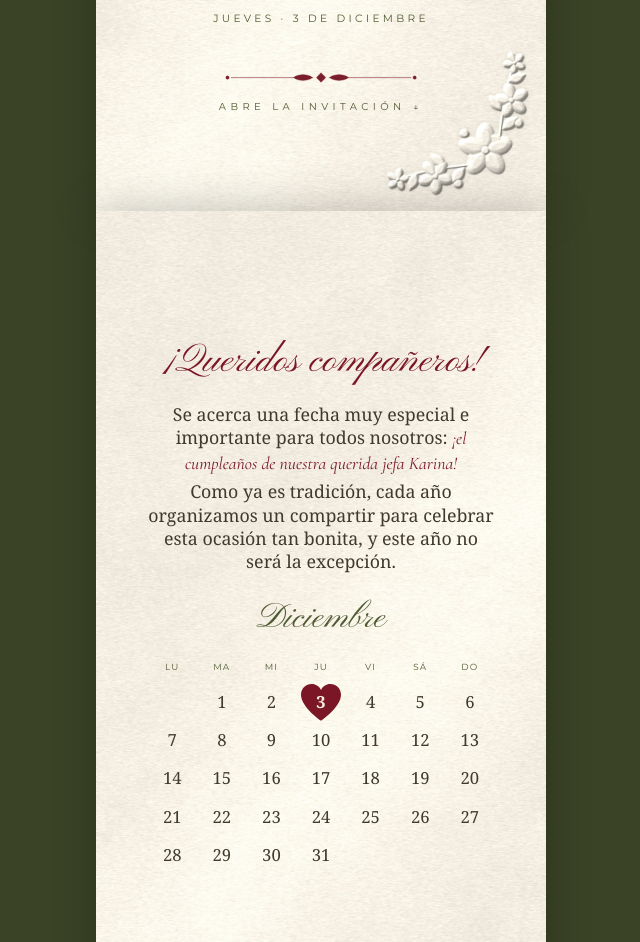
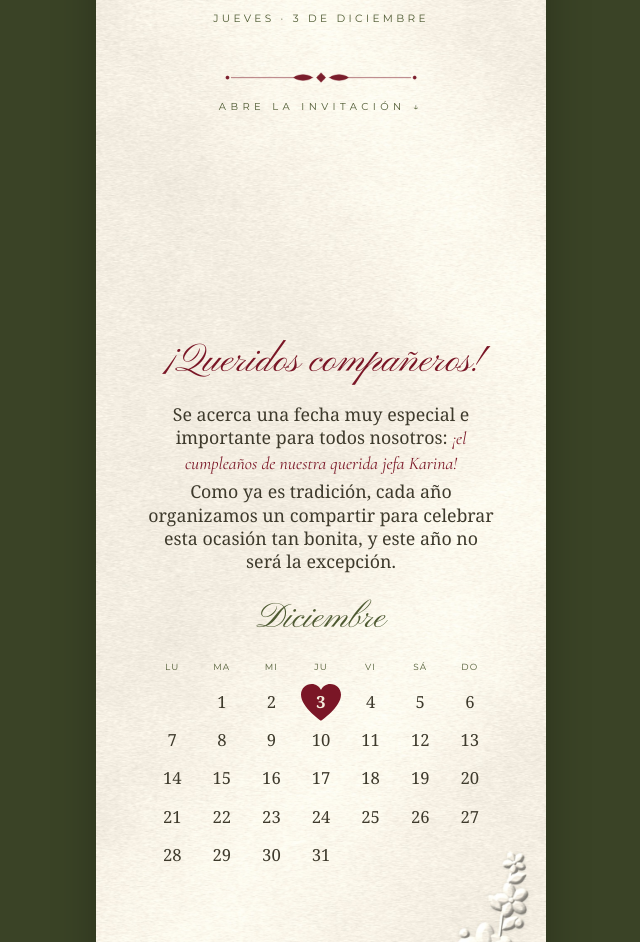
Before and after one commit to 14022025/nuevo-proyecto, a plain HTML site: page index.html in a window 1280 px wide. Shown: the part 589-1531 px from the top of the page, without its empty margins (319-959 px from the left). Drawn offline with Linux system fonts and the light colour scheme; a web font is replaced by a local one.

Commit message:
Un solo fondo continuo para la portada y el saludo
Co-Authored-By: Claude Opus 5.5 <noreply@anthropic.com>

```diff
--- a/index.html
+++ b/index.html
@@ -40,6 +40,17 @@
   a.boton:active { transform: scale(.97); }
   a.abre { cursor: pointer; text-decoration: none; z-index: 2; }
   .heart { display: block; }
+  /* Portada + saludo comparten una sola hoja de papel continua */
+  .duo { position: relative; display: flex; flex-direction: column; background: #f3efe6; box-shadow: 0 0 40px rgba(0,0,0,.25); }
+  .duo .slide { box-shadow: none; }
+  .hoja { position: absolute; left: 0; right: 0; overflow: hidden; }
+  .hoja img { position: absolute; left: 0; width: 100%; display: block; }
+  .hoja.a { top: 0; height: 37.6%; }
+  .hoja.a img { top: 0; height: calc(100% * 50 / 37.6); }
+  .hoja.b { top: 37.5%; height: 25.1%; transform: scaleY(-1); }
+  .hoja.b img { top: calc(-100% * 12.5 / 25.1); height: calc(100% * 50 / 25.1); }
+  .hoja.c { top: 62.5%; height: 37.5%; }
+  .hoja.c img { top: -33.3333%; height: 133.3333%; }
 </style>
 </head>
 <body>
@@ -55,7 +66,15 @@ const cq = (pt) => (pt / PT * 100) + "cqw";
 const MENSAJE = "¡Hola! Confirmo mi asistencia al almuerzo de cumpleaños de Karina el jueves 3 de diciembre a la 1:00 p. m. 🎉";
 
 const root = document.getElementById("inv");
-function slide(id) { const s = document.createElement("section"); s.className = "slide"; s.id = id; root.appendChild(s); return s; }
+function slide(id, parent) { const s = document.createElement("section"); s.className = "slide"; s.id = id; (parent || root).appendChild(s); return s; }
+// Una sola hoja para las páginas 1 y 2: el papel de la portada sigue sin corte hasta el final del saludo.
+// Filas de la imagen (1920 de alto): 0→1440 normal, 1440→480 en espejo, 480→1920 normal = 2 páginas exactas.
+const duo = document.createElement("div"); duo.className = "duo"; root.appendChild(duo);
+["a", "b", "c"].forEach(k => {
+  const h = document.createElement("div"); h.className = "hoja " + k;
+  const i = document.createElement("img"); i.src = A + "emboss_corners_cream.jpg"; i.alt = "";
+  h.appendChild(i); duo.appendChild(h);
+});
 function box(s, el, x, y, w, h) {
   el.style.left = (x / W * 100) + "%"; el.style.top = (y / H * 100) + "%";
   el.style.width = (w / W * 100) + "%"; el.style.height = (h / H * 100) + "%";
@@ -93,7 +112,7 @@ function rect(s, x, y, w, h, r, fill, line, lw) {
 
 // 1 ─ Portada
 {
-  const s = slide("inicio"); bg(s, "emboss_corners_cream.jpg");
+  const s = slide("inicio", duo);
   t(s, "UNA CARTA ESPECIAL PARA TI", { y: 1.3, h: 0.3, fontFace: SANS, fontSize: 9.5, color: GREEN_D, charSpacing: 4 });
   const sw = 2.15, sh = sw * 655 / 538;
   img(s, "seal_real_wine.png", center(sw), 4.2 - sh / 2, sw, sh, "Sello de cera con la K");
@@ -107,7 +126,7 @@ function rect(s, x, y, w, h, r, fill, line, lw) {
 
 // 2 ─ Saludo + calendario
 {
-  const s = slide("saludo"); bg(s, "cream_plain.jpg");
+  const s = slide("saludo", duo);
   t(s, "¡Queridos compañeros!", { y: 1.45, h: 0.85, fontFace: SCRIPT, fontSize: 36, color: WINE });
   t(s, [
     { text: "Se acerca una fecha muy especial e importante para todos nosotros: " },
```
